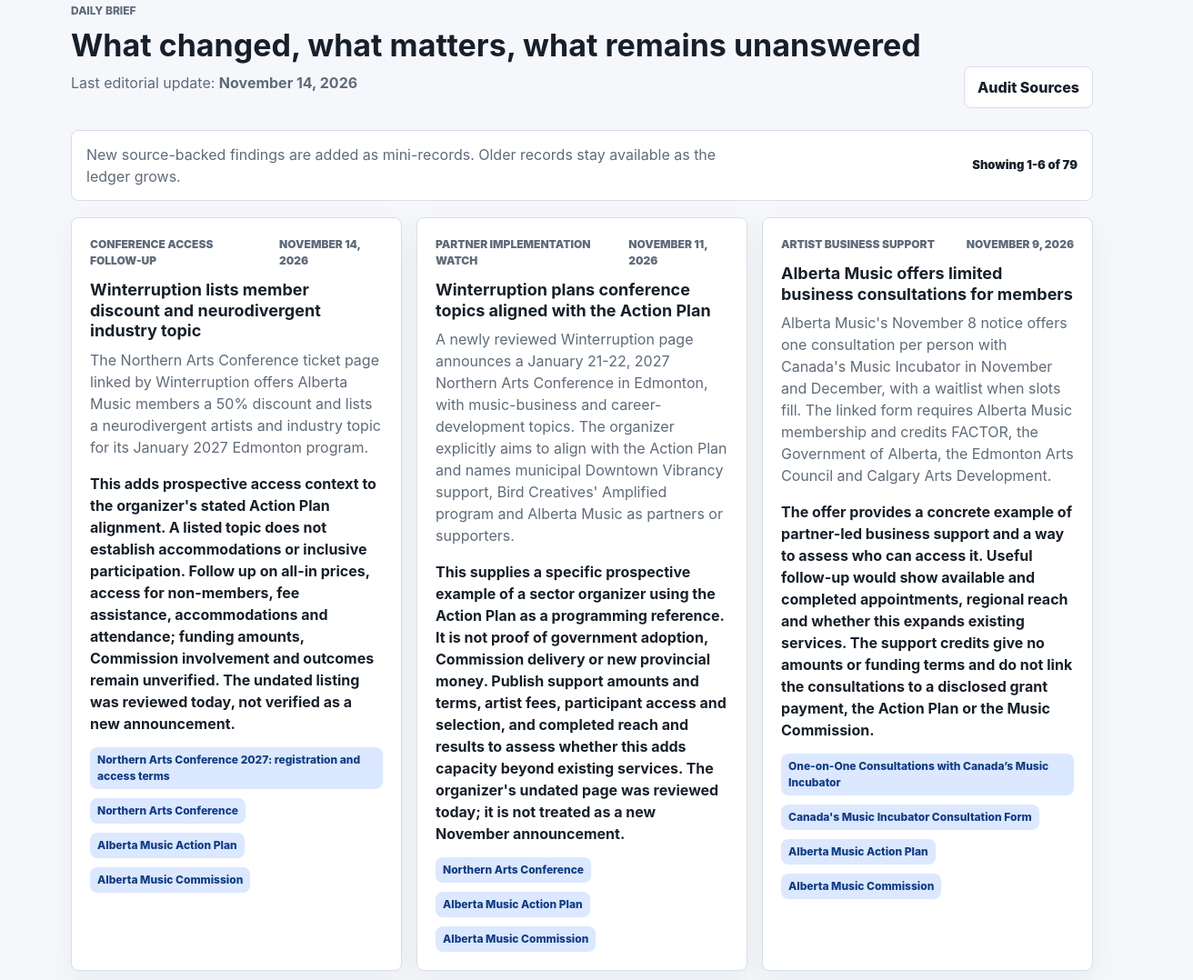
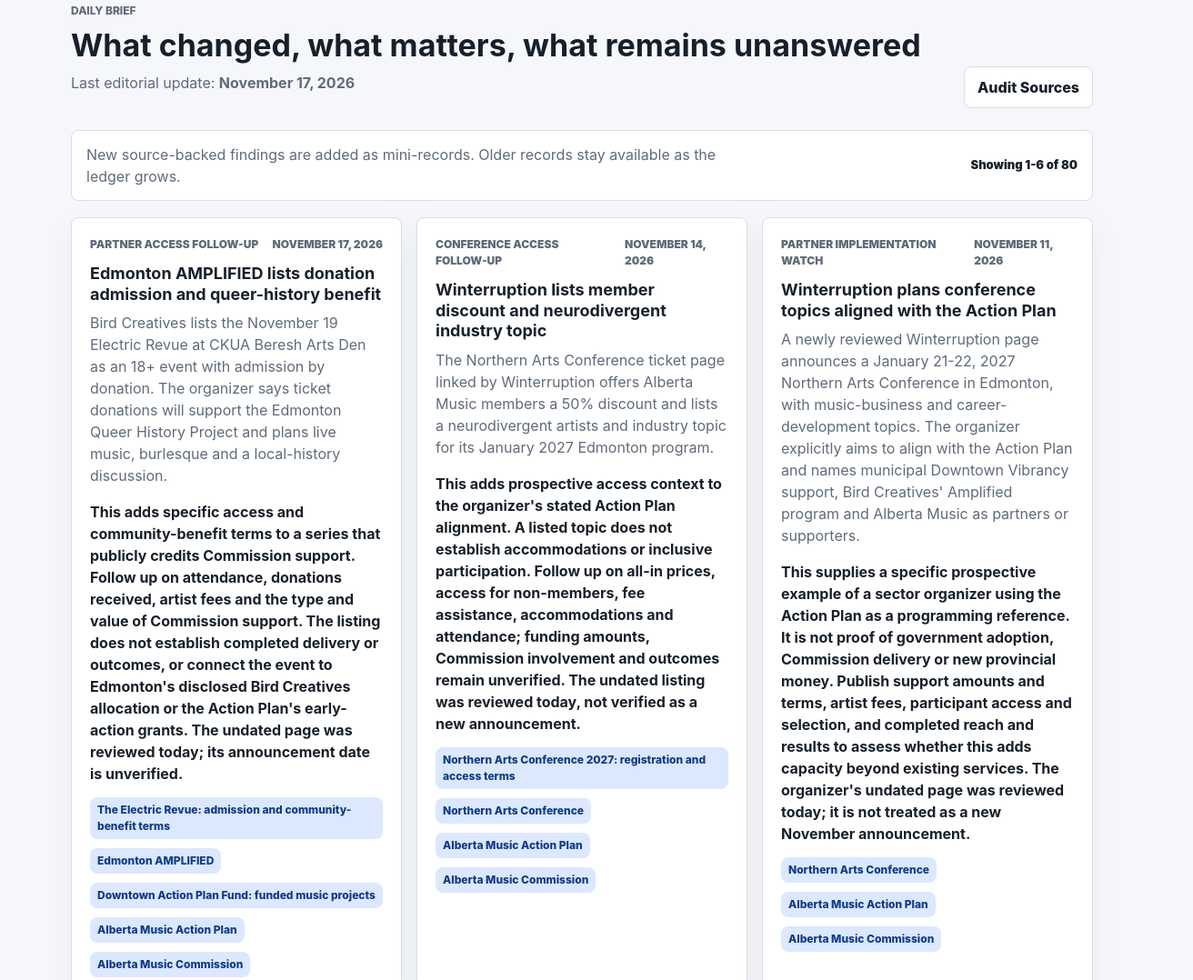
Before and after one commit to DJNxDx/alberta-music-watch, a plain HTML site: page index.html in a window 1280 px wide. Shown: the part 1574-2652 px from the top of the page at 91% size, 1312 px wide, since content can reach past the window. Drawn offline with Linux system fonts and the light colour scheme.

Commit message:
Document Edmonton AMPLIFIED donation admission terms (#75)
Co-authored-by: DJNxDx <196552257+DJNxDx@users.noreply.github.com>

```diff
--- a/data-updates.js
+++ b/data-updates.js
@@ -1,10 +1,19 @@
 window.AMW_DATA_UPDATES = {
   meta: {
-    version: "1.6.62",
-    lastUpdated: "November 14, 2026",
-    currentFinding: "Winterruption’s conference ticket page offers Alberta Music members a 50% discount and lists a neurodivergent artists and industry topic. This adds prospective access context; funding, accommodations, Commission involvement and outcomes remain unverified."
+    version: "1.6.63",
+    lastUpdated: "November 17, 2026",
+    currentFinding: "Bird Creatives lists admission by donation for Edmonton AMPLIFIED’s November 19 Electric Revue, with ticket donations supporting the Edmonton Queer History Project. This adds prospective access context to a series that credits Commission support; contribution terms, artist fees and results remain undisclosed."
   },
   sources: [
+    {
+      id: "bird-electric-revue-access-nov17",
+      title: "The Electric Revue: admission and community-benefit terms",
+      publisher: "Bird Creatives / Edmonton AMPLIFIED",
+      type: "Organizer event page; prospective access and community-benefit terms",
+      date: "Undated page; November 19, 2026 event; accessed November 17, 2026",
+      url: "https://www.birdcreatives.com/the-electric-revue",
+      note: "Bird Creatives lists this event in its Edmonton AMPLIFIED series for November 19. The linked event page describes live music, burlesque and a discussion of Edmonton's music and burlesque history at CKUA Beresh Arts Den. It lists an 18+ restriction and admission by donation, with ticket donations supporting the Edmonton Queer History Project. These are prospective organizer terms, not verified attendance, donations received or artist compensation. The series credits Alberta Music Commission support, but these pages do not disclose an event-specific Commission contribution, support agreement, artist fees or completed results. The undated page is newly reviewed, not verified as a new announcement."
+    },
     {
       id: "winterruption-conference-access-nov14",
       title: "Northern Arts Conference 2027: registration and access terms",
@@ -692,6 +701,14 @@ window.AMW_DATA_UPDATES = {
   ],
   briefItems: [
     {
+      date: "November 17, 2026",
+      label: "Partner access follow-up",
+      title: "Edmonton AMPLIFIED lists donation admission and queer-history benefit",
+      summary: "Bird Creatives lists the November 19 Electric Revue at CKUA Beresh Arts Den as an 18+ event with admission by donation. The organizer says ticket donations will support the Edmonton Queer History Project and plans live music, burlesque and a local-history discussion.",
+      finding: "This adds specific access and community-benefit terms to a series that publicly credits Commission support. Follow up on attendance, donations received, artist fees and the type and value of Commission support. The listing does not establish completed delivery or outcomes, or connect the event to Edmonton's disclosed Bird Creatives allocation or the Action Plan's early-action grants. The undated page was reviewed today; its announcement date is unverified.",
+      sourceIds: ["bird-electric-revue-access-nov17", "bird-edmonton-amplified-commission-sep16", "edmonton-downtown-music-grants-oct18", "action-plan", "commission-page"]
+    },
+    {
       date: "November 14, 2026",
       label: "Conference access follow-up",
       title: "Winterruption lists member discount and neurodivergent industry topic",
--- a/index.html
+++ b/index.html
@@ -91,7 +91,7 @@
         </article>
         <article>
           <span class="metric-label">Evidence base</span>
-          <strong>102 sources</strong>
+          <strong>103 sources</strong>
           <p>Government pages, PDFs, legislative records, grant data, and public letters anchor version 1.</p>
         </article>
       </section>
@@ -133,7 +133,7 @@
           <div>
             <p class="eyebrow">Daily brief</p>
             <h2>What changed, what matters, what remains unanswered</h2>
-            <p>Last editorial update: <strong id="lastUpdated">November 14, 2026</strong></p>
+            <p>Last editorial update: <strong id="lastUpdated">November 17, 2026</strong></p>
           </div>
           <a class="button secondary" href="#sources">Audit Sources</a>
         </div>
```
